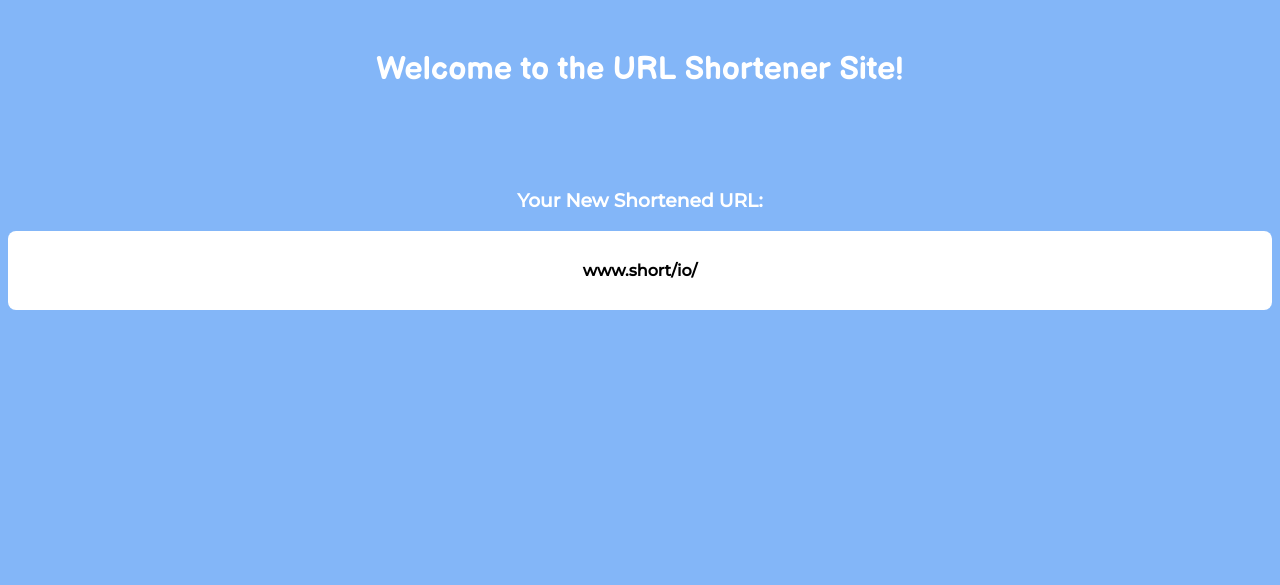
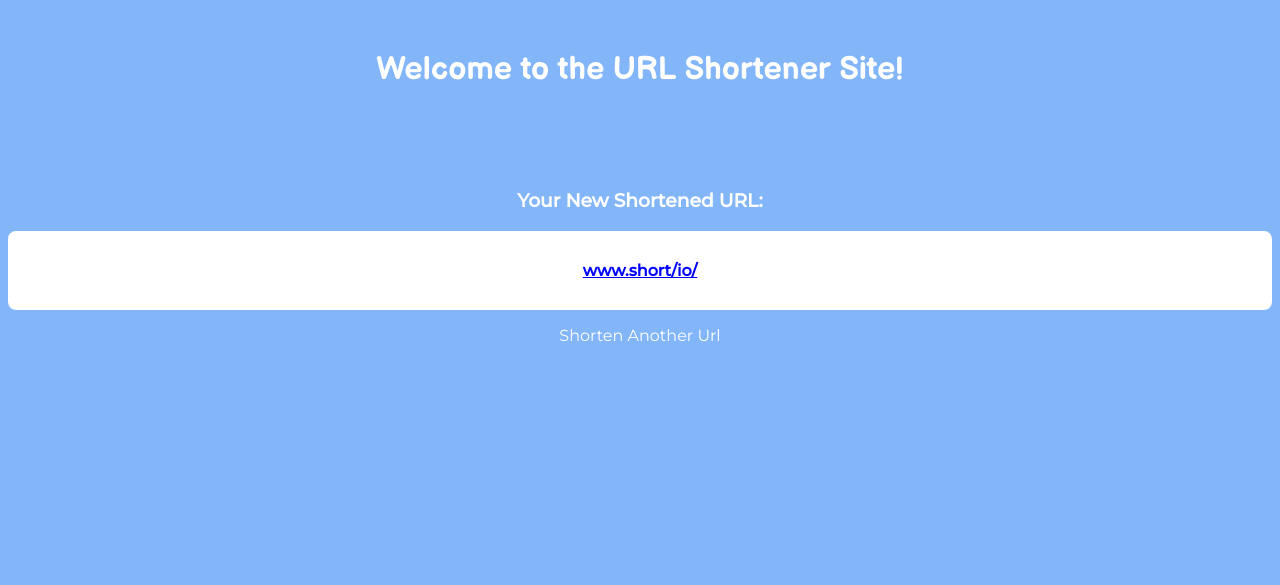
Before and after one commit to stephanie-ai/url_shortener, a Django app: template url_shortener/shorten_app/templates/shorten_app/newUrl.html in a window 1280 px wide. Shown: the top 585 px of the page. Run offline with Django 3.2, Linux system fonts and the light colour scheme; the template is opened without the code that fills it, so the values that code supplies are empty.

Commit message:
add styling and link back to homepage

```diff
--- a/url_shortener/shorten_app/static/css/main.css
+++ b/url_shortener/shorten_app/static/css/main.css
@@ -39,16 +39,16 @@ h1 {
 
 #result {
     padding: 30px;
-    color: black;
+    color: blue;
+    text-decoration: underline;
     background-color: white;
     border-radius: 8px;
     font-weight: bold;
 }
 
-/* a {
-    color: blue;
-} */
-
+#another {
+    text-decoration: none;
+}
 
 footer {
     position: fixed;
--- a/url_shortener/shorten_app/templates/shorten_app/newUrl.html
+++ b/url_shortener/shorten_app/templates/shorten_app/newUrl.html
@@ -6,4 +6,7 @@
 
         <p id="result"><a href="{% url 'redirect' %}"></a>www.short/io/{{ chars }}</a></p>
     </div>
+    <div>
+        <p ><a  id="another" href="{% url 'url-homepage' %}">Shorten Another Url</a></p>
+    </div>
 {% endblock content %}
```
Also changed, not shown: url_shortener/shorten_app/views.py (+2 -71 lines), url_shortener/db.sqlite3.
